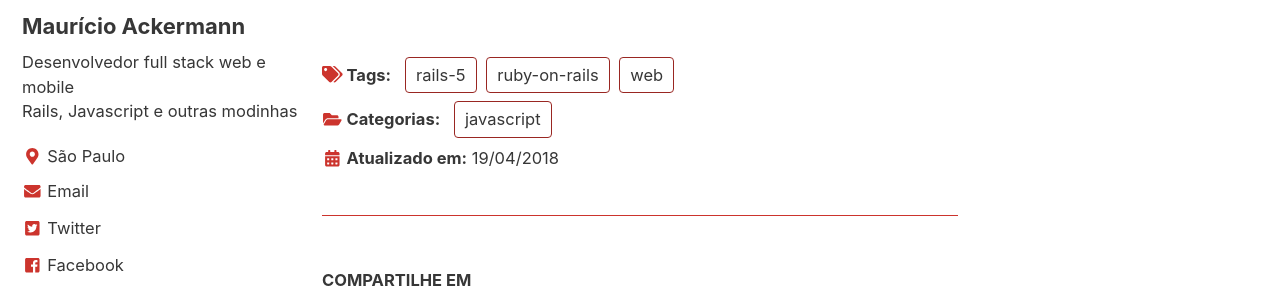
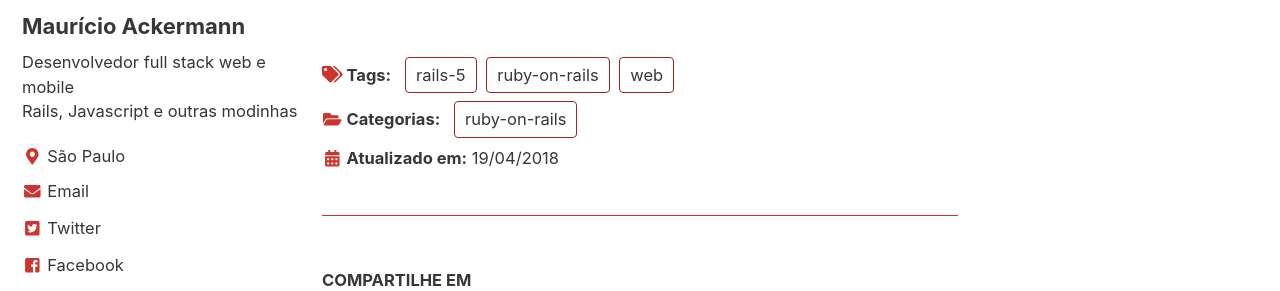
Before and after one commit to mbackermann/blog-mauricio, a Jekyll site: the page built from _posts/2018-04-19-como-silenciar-os-assets-no-rails-5-como-default.md, in a window 1280 px wide and 900 px high, scrolled down 782 px. Shown: the part 151-442 px from the top of the window. Built offline with Jekyll 4.4.1, drawn with Linux system fonts in a browser that asks for light colours; nearby versions of some CDN libraries; comment, search, counter and statistics services are not loaded.

Commit message:
correcao de categoria em blog post

```diff
--- a/_posts/2018-04-19-como-silenciar-os-assets-no-rails-5-como-default.md
+++ b/_posts/2018-04-19-como-silenciar-os-assets-no-rails-5-como-default.md
@@ -2,7 +2,7 @@
 title: "Silenciando os logs de assets no Rails 5 por padrão"
 excerpt: "Aprenda como configurar os logs de assets no ambiente de desenvolvimento a partir do Rails 5."
 categories:
-  - javascript
+  - ruby-on-rails
 tags:
   - ruby-on-rails
   - web
```
